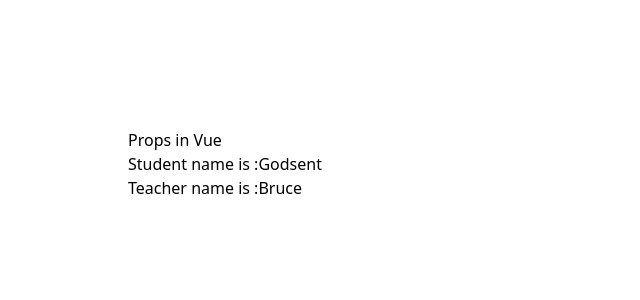
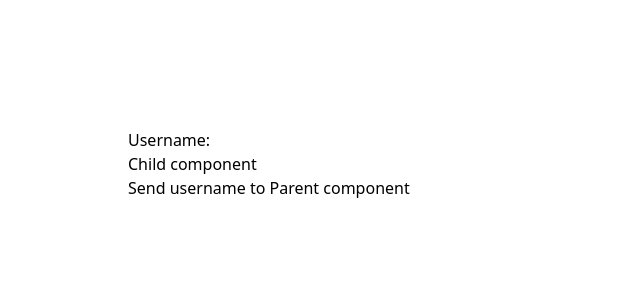
Before and after one commit to GodsentMichael/vue.js, a Vue app: page / in a window 1280 px wide. Shown: the top 300 px of the page, without its empty margins (0-640 px from the left). Built offline with nearby package versions, Linux system fonts and the light colour scheme.

Commit message:
Passinng props as functions from child to parent

```diff
--- a/src/components/HelloWorld.vue
+++ b/src/components/HelloWorld.vue
@@ -1,36 +1,27 @@
 <template>
-  <h1 class="underline text-[30px] pb-10">Props in Vue</h1>
+  <h1 class="underline text-[30px] pb-10">Username: {{ name }}</h1>
 
-  <Student name="Godsent" />
-  <Teacher :name="name" />
+  <User :getUser="getUserName" />
 </template>
 
 <script>
-import Student from "./Student.vue";
-import Teacher from "./Teacher.vue";
+import User from "./User.vue";
 export default {
   name: "Home",
   data() {
     return {
-      name: "Bruce",
+      name: "",
     };
   },
   components: {
-    Student,
-    Teacher,
+    User,
+  },
+  methods: {
+    getUserName(name) {
+      this.name = name;
+    },
   },
 };
 </script>
 
-<style scoped>
-.green {
-  background-color: green;
-  width: 200px;
-}
-.textColor {
-  color: red;
-}
-.other {
-  height: 60px;
-}
-</style>
+<style scoped></style>
--- /dev/null
+++ b/src/components/User.vue
@@ -0,0 +1,23 @@
+<template>
+  <h1>Child component</h1>
+
+  <button
+    v-on:click="getUser(userName)"
+    class="border-2 rounded-full p-2 border-cyan-700"
+  >
+    Send username to Parent component
+  </button>
+</template>
+<script>
+export default {
+  name: "User",
+  data() {
+    return {
+      userName: "Peter",
+    };
+  },
+  props: {
+    getUser: Function,
+  },
+};
+</script>
```
